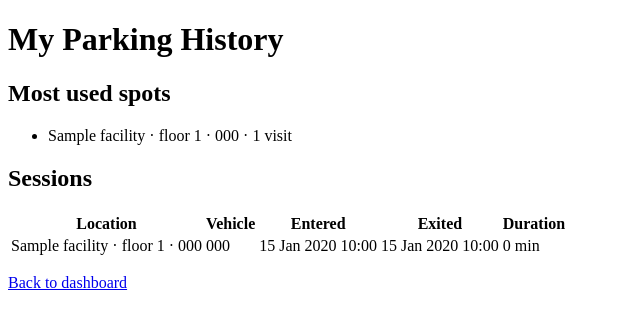
After one commit to tanu-1511/Centralized-Parking-System, a Flask app: page /history in a window 1280 px wide. The commit adds this page. Shown: the top 329 px of the page, without its empty margins (0-640 px from the left). Run offline with Flask 3, Linux system fonts and the light colour scheme; the visitor is signed in with stand-in values (Sample User, id 1); tables that the repository leaves empty hold one stand-in row (values such as "Sample post").

Commit message:
Add parking history with durations and most-used spots
- /history shows the signed-in user's sessions across their vehicles,
  with location, entry, exit or 'still parked', and duration in minutes
- Top three most-used spots are counted from the user's own history
- Facility sessions page shows duration for recent completed sessions
- Dashboard links to parking history
- Tests cover duration, active sessions, isolation between users, visit
  counts, facility duration, and sign-in requirement

Co-Authored-By: Claude Haiku 5.5 <noreply@anthropic.com>
Claude-Session: https://claude.ai/code/session_01KhJm3g1WoujSJDcaVYkx6h

```diff
--- a/app/routes/parking_sessions.py
+++ b/app/routes/parking_sessions.py
@@ -1,4 +1,5 @@
 import re
+from collections import Counter
 from datetime import datetime
 
 from flask import Blueprint, abort, flash, redirect, render_template, request, url_for
@@ -47,6 +48,17 @@ def _open_session_for_vehicle(vehicle_id):
     ).first()
 
 
+def _duration_minutes(parking):
+    """Minutes between entry and exit, or None while the car is still parked."""
+    if parking.exit_time is None:
+        return None
+    return round((parking.exit_time - parking.entry_time).total_seconds() / 60)
+
+
+def _location_label(slot):
+    return f"{slot.floor.facility.name} \u00b7 floor {slot.floor.floor_number} \u00b7 {slot.slot_number}"
+
+
 @parking_sessions.route("/facilities/<int:facility_id>/sessions")
 @login_required
 def facility_sessions(facility_id):
@@ -79,7 +91,7 @@ def facility_sessions(facility_id):
         "facility_sessions.html",
         facility=facility,
         active=active,
-        history=history,
+        history_rows=[{"session": p, "minutes": _duration_minutes(p)} for p in history],
         open_slots=sorted(open_slots, key=lambda s: (s.floor.floor_number, s.slot_number)),
         user=user,
         csrf_token=csrf_token(),
@@ -162,3 +174,27 @@ def end_session(facility_id, session_id):
         db.session.commit()
         flash("Parking ended.", "success")
     return redirect(url_for("parking_sessions.facility_sessions", facility_id=facility_id))
+
+
+@parking_sessions.route("/history")
+@login_required
+def my_history():
+    user = current_user()
+    vehicle_ids = [v.vehicle_id for v in Vehicle.query.filter_by(user_id=user.user_id).all()]
+    sessions = []
+    if vehicle_ids:
+        sessions = (
+            ParkingSession.query.filter(ParkingSession.vehicle_id.in_(vehicle_ids))
+            .order_by(ParkingSession.entry_time.desc())
+            .all()
+        )
+    rows = [
+        {
+            "session": p,
+            "location": _location_label(p.slot),
+            "minutes": _duration_minutes(p),
+        }
+        for p in sessions
+    ]
+    top_spots = Counter(row["location"] for row in rows).most_common(3)
+    return render_template("history.html", user=user, rows=rows, top_spots=top_spots)
--- a/app/templates/dashboard.html
+++ b/app/templates/dashboard.html
@@ -20,6 +20,8 @@
     <p><a href="{{ url_for('facilities.manage_users') }}">Manage user roles</a></p>
     {% endif %}
 
+    <p><a href="{{ url_for('parking_sessions.my_history') }}">Parking history</a></p>
+
     <p>Your vehicles and reservations will appear here in later steps.</p>
 
     <form method="POST" action="{{ url_for('auth.logout') }}">
--- /dev/null
+++ b/app/templates/history.html
@@ -0,0 +1,44 @@
+<!DOCTYPE html>
+<html lang="en">
+<head>
+    <meta charset="UTF-8">
+    <meta name="viewport" content="width=device-width, initial-scale=1.0">
+    <title>Parking History | Centralized Parking Management</title>
+</head>
+
+<body>
+
+    <h1>My Parking History</h1>
+
+    {% if top_spots %}
+    <h2>Most used spots</h2>
+    <ul>
+        {% for location, visits in top_spots %}
+        <li>{{ location }} &middot; {{ visits }} visit{{ 's' if visits != 1 }}</li>
+        {% endfor %}
+    </ul>
+    {% endif %}
+
+    <h2>Sessions</h2>
+    {% if rows %}
+    <table>
+        <tr><th>Location</th><th>Vehicle</th><th>Entered</th><th>Exited</th><th>Duration</th></tr>
+        {% for row in rows %}
+        {% set p = row.session %}
+        <tr>
+            <td>{{ row.location }}</td>
+            <td>{{ p.vehicle.vehicle_number }}</td>
+            <td>{{ p.entry_time.strftime('%d %b %Y %H:%M') }}</td>
+            <td>{% if p.exit_time %}{{ p.exit_time.strftime('%d %b %Y %H:%M') }}{% else %}still parked{% endif %}</td>
+            <td>{% if row.minutes is not none %}{{ row.minutes }} min{% else %}&ndash;{% endif %}</td>
+        </tr>
+        {% endfor %}
+    </table>
+    {% else %}
+    <p>No parking sessions yet.</p>
+    {% endif %}
+
+    <p><a href="{{ url_for('main.dashboard') }}">Back to dashboard</a></p>
+
+</body>
+</html>
```
Also changed, not shown: app/templates/facility_sessions.html (+5 -3 lines), tests/test_history.py (added, +139 -0 lines).
